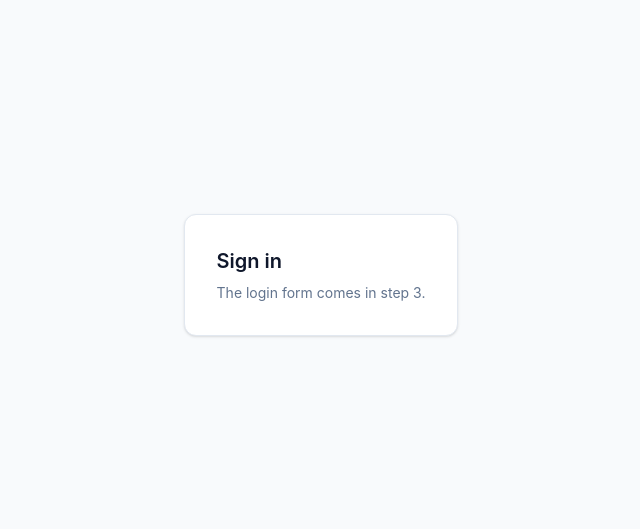
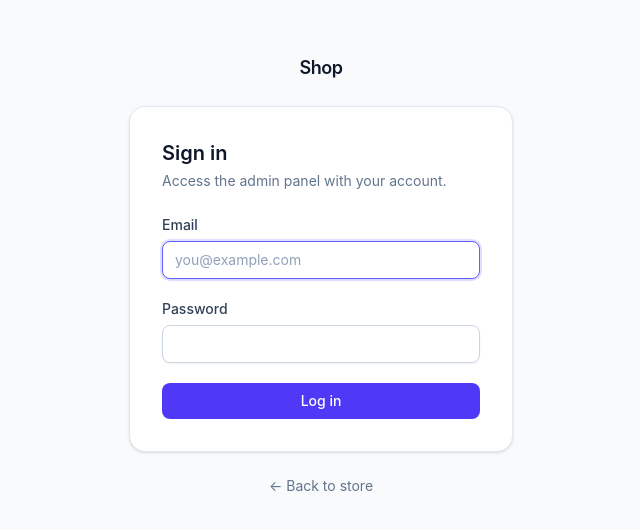
Before and after one commit to mustaphamajed/ecommerce-frontend, a React (Vite) app: page /login in a window 1280 px wide. Shown: the part 125-654 px from the top of the page, without its empty margins (319-959 px from the left). Built offline with nearby package versions, Linux system fonts and the light colour scheme; no server answers.

Commit message:
feat: implement login page with validation and error handling

```diff
--- /dev/null
+++ b/src/features/auth/components/LoginForm.tsx
@@ -0,0 +1,52 @@
+import { zodResolver } from '@hookform/resolvers/zod'
+import { useForm } from 'react-hook-form'
+import { Alert, Button, TextField } from '@/components/ui'
+import { useAuth } from '../context/useAuth'
+import { loginSchema, type LoginFormValues } from '../schemas/loginSchema'
+import { loginErrorMessage } from '../utils/loginErrorMessage'
+
+export function LoginForm() {
+  const { login } = useAuth()
+  const {
+    register,
+    handleSubmit,
+    setError,
+    formState: { errors, isSubmitting },
+  } = useForm<LoginFormValues>({
+    resolver: zodResolver(loginSchema),
+    defaultValues: { email: '', password: '' },
+  })
+
+  const onSubmit = handleSubmit(async ({ email, password }) => {
+    try {
+      await login(email, password)
+    } catch (error) {
+      setError('root.server', { message: loginErrorMessage(error) })
+    }
+  })
+
+  return (
+    <form noValidate onSubmit={onSubmit} className="flex flex-col gap-5">
+      {errors.root?.server && <Alert>{errors.root.server.message}</Alert>}
+      <TextField
+        label="Email"
+        type="email"
+        autoComplete="email"
+        autoFocus
+        placeholder="you@example.com"
+        error={errors.email?.message}
+        {...register('email')}
+      />
+      <TextField
+        label="Password"
+        type="password"
+        autoComplete="current-password"
+        error={errors.password?.message}
+        {...register('password')}
+      />
+      <Button type="submit" isLoading={isSubmitting} className="w-full">
+        Log in
+      </Button>
+    </form>
+  )
+}
--- a/src/features/auth/pages/LoginPage.tsx
+++ b/src/features/auth/pages/LoginPage.tsx
@@ -1,10 +1,41 @@
+import { Link, Navigate, useLocation } from 'react-router'
+import { FullPageSpinner } from '@/components/ui'
+import { LoginForm } from '../components/LoginForm'
+import { useAuth } from '../context/useAuth'
+
+type LoginLocationState = {
+  from?: { pathname: string; search: string }
+} | null
+
+const DEFAULT_REDIRECT = '/admin'
+
 export function LoginPage() {
-  return (
-    <main className="flex min-h-screen items-center justify-center">
-      <div className="rounded-xl border border-slate-200 bg-white p-8 shadow-sm">
-        <h1 className="text-xl font-semibold">Sign in</h1>
-        <p className="mt-2 text-sm text-slate-500">The login form comes in step 3.</p>
-      </div>
-    </main>
-  )
+  const { status } = useAuth()
+  const location = useLocation()
+  const from = (location.state as LoginLocationState)?.from
+  const redirectTo = from ? `${from.pathname}${from.search}` : DEFAULT_REDIRECT
+
+  return {
+    loading: <FullPageSpinner />,
+    authenticated: <Navigate to={redirectTo} replace />,
+    anonymous: (
+      <main className="flex min-h-screen flex-col items-center justify-center px-4 py-12">
+        <div className="w-full max-w-sm">
+          <Link to="/" className="block text-center text-lg font-semibold tracking-tight">
+            Shop
+          </Link>
+          <div className="mt-6 rounded-2xl border border-slate-200 bg-white p-8 shadow-sm">
+            <h1 className="text-xl font-semibold">Sign in</h1>
+            <p className="mt-1 text-sm text-slate-500">Access the admin panel with your account.</p>
+            <div className="mt-6">
+              <LoginForm />
+            </div>
+          </div>
+          <Link to="/" className="mt-6 block text-center text-sm text-slate-500 hover:text-slate-900">
+            ← Back to store
+          </Link>
+        </div>
+      </main>
+    ),
+  }[status]
 }
--- /dev/null
+++ b/src/features/auth/schemas/loginSchema.ts
@@ -0,0 +1,8 @@
+import { z } from 'zod'
+
+export const loginSchema = z.object({
+  email: z.string().trim().min(1, 'Email is required').pipe(z.email('Enter a valid email address')),
+  password: z.string().min(1, 'Password is required'),
+})
+
+export type LoginFormValues = z.infer<typeof loginSchema>
--- /dev/null
+++ b/src/features/auth/utils/loginErrorMessage.ts
@@ -0,0 +1,14 @@
+import { ApiError } from '@/lib/api'
+
+const messagesByCode: Record<string, string> = {
+  INVALID_CREDENTIALS: 'Invalid email or password.',
+  ACCOUNT_DISABLED: 'Your account is disabled. Contact an administrator.',
+}
+
+export function loginErrorMessage(error: unknown): string {
+  if (error instanceof ApiError) {
+    const knownCode = error.errors.find((item) => item.code in messagesByCode)?.code
+    return knownCode ? messagesByCode[knownCode] : error.message
+  }
+  return "Can't reach the server. Check your connection and try again."
+}
```
